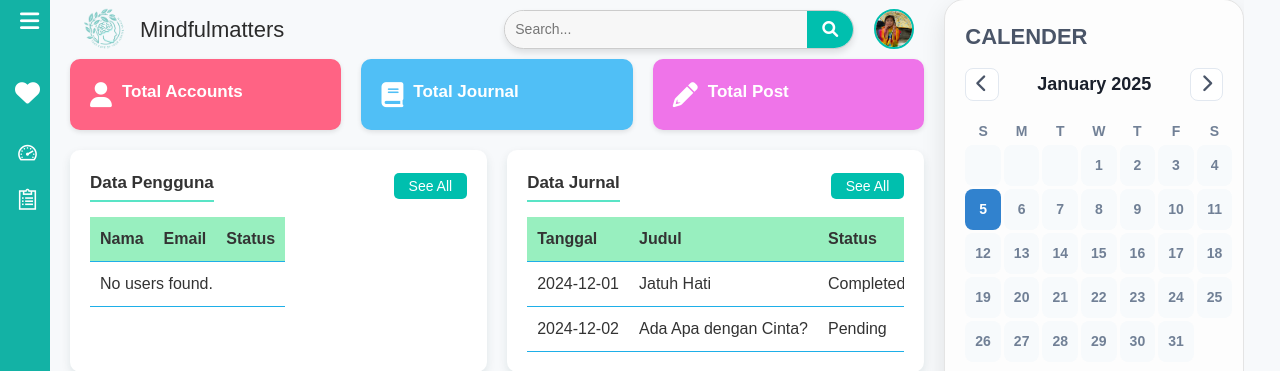
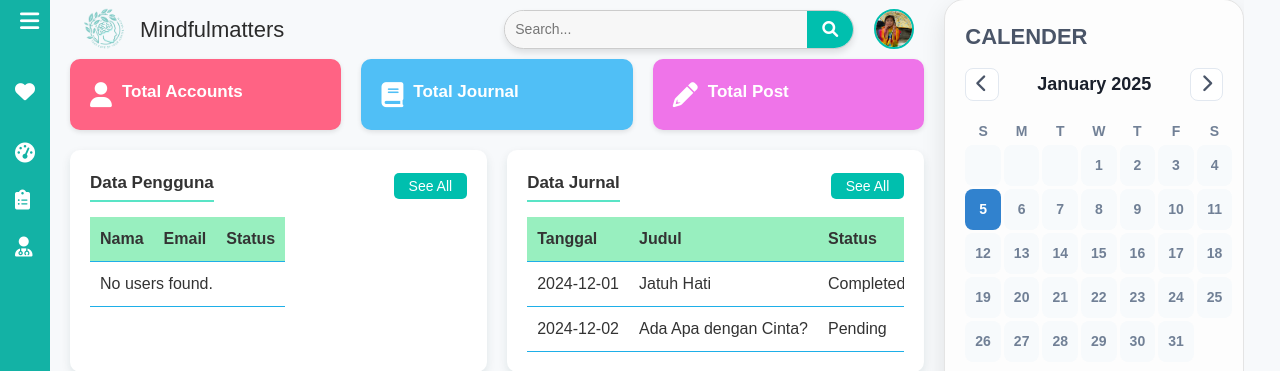
Before and after one commit to absrdprogrammer/mental-health-tracker-web, a CodeIgniter app: the page made by application/views/admin/dashboard.php in a window 1280 px wide. Shown: the part 21-392 px from the top of the page. Run offline with CodeIgniter, Linux system fonts and the light colour scheme; data that the repository does not hold is empty.

Commit message:
update dashboard.php, dashboard.css

```diff
--- a/application/views/admin/dashboard.php
+++ b/application/views/admin/dashboard.php
@@ -31,19 +31,19 @@
                 </li>
                 <li>
                     <a href="#">
-                        <i class="las la-tachometer-alt"></i>
+                        <i class="fas fa-tachometer-alt"></i>
                         <span class="menu-text">Dashboard</span>
                     </a>
                 </li>
                 <li>
                     <a href="#">
-                        <i class="las la-clipboard-list"></i>
+                        <i class="fas fa-clipboard-list"></i>
                         <span class="menu-text">Daftar User</span>
                     </a>
                 </li>
                 <li>
                     <a href="#">
-                        <i class="las la-user-doctor"></i>
+                        <i class="fas fa-user-doctor"></i>
                         <span class="menu-text">Daftar Psikolog</span>
                     </a>
                 </li>
--- a/assets/css/dashboard.css
+++ b/assets/css/dashboard.css
@@ -83,7 +83,7 @@ body {
 }
 
 .menu li a i {
-  font-size: 25px;
+  font-size: 20px;
   /* Sesuaikan ukuran font untuk memperbesar ikon */
 }
 
```
